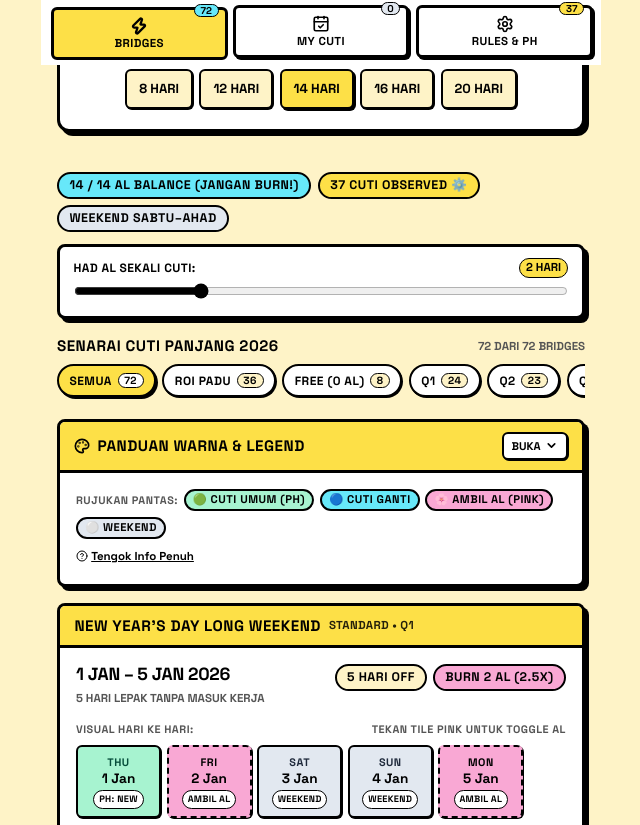
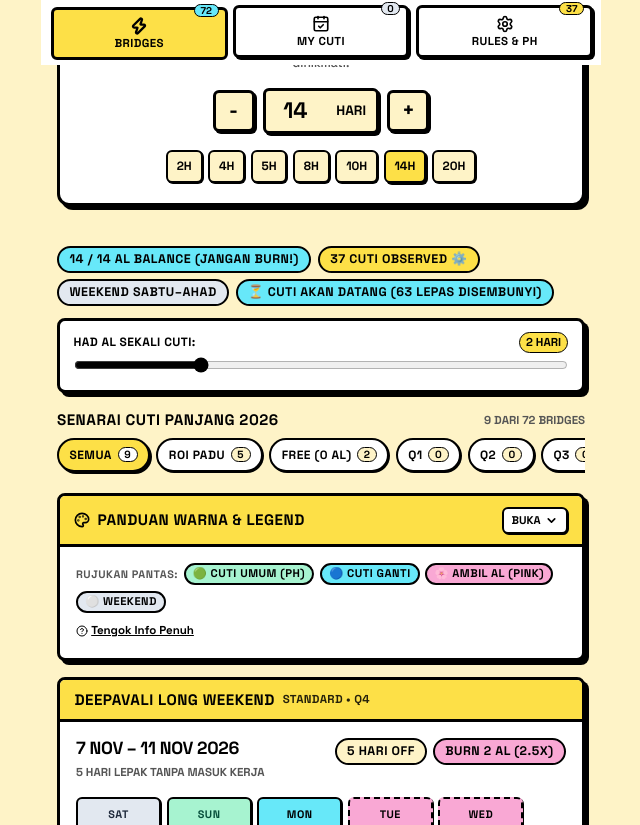
Before and after one commit to NurazimRoizan/CutiReady, a React (Vite) app: page / in a window 1280 px wide. Shown: the part 735-1560 px from the top of the page, without its empty margins (319-959 px from the left). Built offline with nearby package versions, Linux system fonts and the light colour scheme.

Commit message:
fix(ui): remove subtext & icons, replace AL presets with stepper, default filter past holidays

```diff
--- a/src/components/BridgeCard.tsx
+++ b/src/components/BridgeCard.tsx
@@ -7,7 +7,7 @@ import { BrutalistButton } from './BrutalistButton';
 import { DayStripTile } from './DayStripTile';
 import { generateBridgeICS, copyLeaveTextToClipboard } from '../utils/icsExport';
 import { useLeaveStore } from '../store/useLeaveStore';
-import { CalendarPlus, Copy, Check, BookmarkCheck, BookmarkPlus, Zap } from 'lucide-react';
+import { Zap } from 'lucide-react';
 
 interface BridgeCardProps {
   bridge: BridgeOpportunity;
@@ -135,24 +135,6 @@ function BridgeCardComponent({ bridge }: BridgeCardProps) {
       <div style={{ marginBottom: '0.85rem' }}>
         <div
           style={{
-            fontSize: '0.68rem',
-            fontWeight: 800,
-            textTransform: 'uppercase',
-            letterSpacing: '0.5px',
-            color: 'var(--text-muted)',
-            marginBottom: '0.35rem',
-            display: 'flex',
-            justifyContent: 'space-between',
-          }}
-        >
-          <span>Visual Hari Ke Hari:</span>
-          {bridge.alDaysRequired > 0 && (
-            <span>Tekan tile pink untuk toggle AL</span>
-          )}
-        </div>
-
-        <div
-          style={{
             display: 'flex',
             gap: '0.35rem',
             overflowX: 'auto',
@@ -198,22 +180,13 @@ function BridgeCardComponent({ bridge }: BridgeCardProps) {
                 : 'var(--accent-yellow)'
             }
           >
-            {isFullyPlanned ? (
-              <>
-                <BookmarkCheck size={14} strokeWidth={2.5} />
-                <span>DAH LOCK ({bridge.alDaysRequired}H)</span>
-              </>
-            ) : isPartiallyPlanned ? (
-              <>
-                <BookmarkPlus size={14} strokeWidth={2.5} />
-                <span>+ SAMBUNG LOCK</span>
-              </>
-            ) : (
-              <>
-                <BookmarkPlus size={14} strokeWidth={2.5} />
-                <span>+ LOCK CUTI</span>
-              </>
-            )}
+            <span>
+              {isFullyPlanned
+                ? `DAH LOCK (${bridge.alDaysRequired}H)`
+                : isPartiallyPlanned
+                ? '+ SAMBUNG LOCK'
+                : '+ LOCK CUTI'}
+            </span>
           </BrutalistButton>
         )}
 
@@ -222,7 +195,6 @@ function BridgeCardComponent({ bridge }: BridgeCardProps) {
           onClick={() => generateBridgeICS(bridge)}
           color="var(--bg-primary)"
         >
-          <CalendarPlus size={14} strokeWidth={2.5} />
           <span>EXPORT .ICS</span>
         </BrutalistButton>
 
@@ -231,17 +203,7 @@ function BridgeCardComponent({ bridge }: BridgeCardProps) {
           onClick={handleCopy}
           color={copied ? 'var(--accent-green)' : 'var(--bg-secondary)'}
         >
-          {copied ? (
-            <>
-              <Check size={14} strokeWidth={3} />
-              <span>COPIED!</span>
-            </>
-          ) : (
-            <>
-              <Copy size={14} strokeWidth={2.5} />
-              <span>COPY AYAT BOSS</span>
-            </>
-          )}
+          <span>{copied ? 'COPIED!' : 'COPY AYAT BOSS'}</span>
         </BrutalistButton>
       </div>
     </BrutalistCard>
--- a/src/components/BrutalistBadge.tsx
+++ b/src/components/BrutalistBadge.tsx
@@ -7,6 +7,7 @@ export interface BrutalistBadgeProps {
   className?: string;
   size?: 'sm' | 'md';
   onClick?: () => void;
+  title?: string;
 }
 
 export function BrutalistBadge({
@@ -16,6 +17,7 @@ export function BrutalistBadge({
   className = '',
   size = 'md',
   onClick,
+  title,
 }: BrutalistBadgeProps) {
   const isSmall = size === 'sm';
 
@@ -23,6 +25,7 @@ export function BrutalistBadge({
     <span
       className={className}
       onClick={onClick}
+      title={title}
       style={{
         display: 'inline-flex',
         alignItems: 'center',
--- a/src/components/HeroSection.tsx
+++ b/src/components/HeroSection.tsx
@@ -13,13 +13,6 @@ export function HeroSection({
   isHowToUseOpen,
 }: HeroSectionProps) {
   const { annualLeaveBalance, setAlBalance } = useLeaveStore();
-
-  const alPresets = [8, 12, 14, 16, 20];
-
-  const handleAlSelect = (val: number) => {
-    setAlBalance(val);
-    onScrollToPlanner();
-  };
 
   return (
     <section style={{ textAlign: 'center', position: 'relative', marginBottom: '2.5rem' }}>
@@ -122,7 +115,7 @@ export function HeroSection({
         </span>
       </div>
 
-      {/* Quick Interactive Leave Config Box */}
+      {/* Dynamic Remaining Leave Config Box */}
       <div
         style={{
           marginTop: '2rem',
@@ -138,15 +131,15 @@ export function HeroSection({
       >
         <div
           style={{
-            fontSize: '0.85rem',
+            fontSize: '0.88rem',
             fontWeight: 900,
             textTransform: 'uppercase',
-            marginBottom: '0.5rem',
+            marginBottom: '0.35rem',
             letterSpacing: '0.5px',
             color: 'var(--text-color)',
           }}
         >
-          BERAPA HARI BALANCE AL COMPANY BAGI?
+          BERAPA BAKI HARI AL KORANG SEKARANG?
         </div>
 
         <p
@@ -154,34 +147,132 @@ export function HeroSection({
             fontSize: '0.75rem',
             fontWeight: 600,
             color: 'var(--text-muted)',
-            margin: '0 0 0.85rem 0',
+            margin: '0 0 1rem 0',
           }}
         >
-          Pilih kuota AL korang untuk auto-kira kombo cuti panjang paling ngam:
+          Masukkan baki cuti tahunan yang tinggal untuk kira kombo cuti yang sempat dinikmati:
         </p>
 
+        {/* Stepper + Direct Input */}
+        <div
+          style={{
+            display: 'inline-flex',
+            alignItems: 'center',
+            justifyContent: 'center',
+            gap: '0.5rem',
+            marginBottom: '1rem',
+          }}
+        >
+          <button
+            type="button"
+            onClick={() => setAlBalance(Math.max(0, annualLeaveBalance - 1))}
+            style={{
+              backgroundColor: 'var(--bg-primary)',
+              border: 'var(--border-width) solid var(--border-color)',
+              borderRadius: 'var(--border-radius-sm)',
+              width: '42px',
+              height: '42px',
+              fontSize: '1.3rem',
+              fontWeight: 900,
+              cursor: 'pointer',
+              boxShadow: '2px 2px 0px var(--border-color)',
+              display: 'flex',
+              alignItems: 'center',
+              justifyContent: 'center',
+            }}
+          >
+            -
+          </button>
+
+          <div
+            style={{
+              display: 'flex',
+              alignItems: 'center',
+              gap: '0.4rem',
+              backgroundColor: 'var(--bg-primary)',
+              border: 'var(--border-width) solid var(--border-color)',
+              borderRadius: 'var(--border-radius-sm)',
+              padding: '0.2rem 0.65rem',
+              boxShadow: '2px 2px 0px var(--border-color)',
+            }}
+          >
+            <input
+              type="number"
+              min={0}
+              max={60}
+              value={annualLeaveBalance}
+              onChange={(e) => {
+                const val = parseInt(e.target.value, 10);
+                setAlBalance(isNaN(val) ? 0 : Math.max(0, Math.min(60, val)));
+              }}
+              style={{
+                width: '54px',
+                textAlign: 'center',
+                fontSize: '1.4rem',
+                fontWeight: 900,
+                backgroundColor: 'transparent',
+                border: 'none',
+                color: 'var(--text-color)',
+                outline: 'none',
+              }}
+            />
+            <span
+              style={{
+                fontSize: '0.85rem',
+                fontWeight: 900,
+                textTransform: 'uppercase',
+                color: 'var(--text-color)',
+              }}
+            >
+              HARI
+            </span>
+          </div>
+
+          <button
+            type="button"
+            onClick={() => setAlBalance(annualLeaveBalance + 1)}
+            style={{
+              backgroundColor: 'var(--bg-primary)',
+              border: 'var(--border-width) solid var(--border-color)',
+              borderRadius: 'var(--border-radius-sm)',
+              width: '42px',
+              height: '42px',
+              fontSize: '1.3rem',
+              fontWeight: 900,
+              cursor: 'pointer',
+              boxShadow: '2px 2px 0px var(--border-color)',
+              display: 'flex',
+              alignItems: 'center',
+              justifyContent: 'center',
+            }}
+          >
+            +
+          </button>
+        </div>
+
+        {/* Quick Click Chips */}
         <div
           style={{
             display: 'flex',
-            gap: '0.4rem',
+            gap: '0.35rem',
             justifyContent: 'center',
             flexWrap: 'wrap',
           }}
         >
-          {alPresets.map((val) => {
+          {[2, 4, 5, 8, 10, 14, 20].map((val) => {
             const isSelected = annualLeaveBalance === val;
             return (
               <button
                 key={val}
                 type="button"
-                onClick={() => handleAlSelect(val)}
+                onClick={() => setAlBalance(val)}
                 style={{
                   backgroundColor: isSelected ? 'var(--accent-yellow)' : 'var(--bg-primary)',
                   color: 'var(--text-color)',
                   border: '2px solid var(--border-color)',
                   borderRadius: 'var(--border-radius-sm)',
-                  padding: '0.5rem 0.75rem',
-                  fontSize: '0.82rem',
+                  padding: '0.35rem 0.55rem',
+                  fontSize: '0.75rem',
                   fontWeight: 900,
                   textTransform: 'uppercase',
                   cursor: 'pointer',
@@ -192,7 +283,7 @@ export function HeroSection({
                   userSelect: 'none',
                 }}
               >
-                {val} HARI
+                {val}H
               </button>
             );
           })}
--- a/src/components/HowToUseModal.tsx
+++ b/src/components/HowToUseModal.tsx
@@ -210,7 +210,7 @@ export function HowToUseModal({ isOpen, onClose }: HowToUseModalProps) {
             onClick={onClose}
             style={{ width: '100%' }}
           >
-            FAHAM, JOM TAPAU CUTI! 🌴
+            FAHAM, JOM TAPAU CUTI!
           </BrutalistButton>
         </div>
       </div>
--- a/src/components/LegendGuide.tsx
+++ b/src/components/LegendGuide.tsx
@@ -334,7 +334,7 @@ export function LegendGuide() {
                     marginTop: '2px',
                   }}
                 >
-                  🌴 Yellow Header
+                  🟨 Banner Kuning
                 </div>
                 <div>
                   <div style={{ fontSize: '0.8rem', fontWeight: 900, textTransform: 'uppercase' }}>
--- a/src/pages/BridgesView.tsx
+++ b/src/pages/BridgesView.tsx
@@ -1,4 +1,5 @@
 import { useState, useMemo, useRef } from 'react';
+import { format } from 'date-fns';
 import { useLeaveStore } from '../store/useLeaveStore';
 import { HeroSection } from '../components/HeroSection';
 import { FilterTabs } from '../components/FilterTabs';
@@ -30,6 +31,8 @@ export function BridgesView({
     setMaxAlPerBridge,
     observedHolidayIds,
     weekendType,
+    hidePastHolidays,
+    toggleHidePastHolidays,
   } = useLeaveStore();
 
   const [activeTab, setActiveTab] = useState<FilterTabType>('ALL');
@@ -37,31 +40,47 @@ export function BridgesView({
 
   const remainingAl = Math.max(0, annualLeaveBalance - plannedLeaveDates.length);
 
+  const todayStr = useMemo(() => format(new Date(), 'yyyy-MM-dd'), []);
+
+  // Count past bridges (ended before today)
+  const pastBridgesCount = useMemo(() => {
+    return bridges.filter((b) => b.endDate < todayStr).length;
+  }, [bridges, todayStr]);
+
+  // Base list of bridges filtered by hidePastHolidays
+  const baseBridges = useMemo(() => {
+    if (hidePastHolidays) {
+      const upcoming = bridges.filter((b) => b.endDate >= todayStr);
+      return upcoming.length > 0 ? upcoming : bridges;
+    }
+    return bridges;
+  }, [bridges, hidePastHolidays, todayStr]);
+
   const handleScrollToBridges = () => {
     bridgesListRef.current?.scrollIntoView({ behavior: 'smooth' });
   };
 
-  // Compute tab counts
+  // Compute tab counts based on baseBridges
   const tabCounts = useMemo(() => {
     const counts: Record<FilterTabType, number> = {
-      ALL: bridges.length,
-      HIGH_ROI: bridges.filter((b) => b.roiMultiplier >= 3).length,
-      ZERO_AL: bridges.filter((b) => b.alDaysRequired === 0).length,
-      Q1: bridges.filter((b) => b.quarter === 'Q1').length,
-      Q2: bridges.filter((b) => b.quarter === 'Q2').length,
-      Q3: bridges.filter((b) => b.quarter === 'Q3').length,
-      Q4: bridges.filter((b) => b.quarter === 'Q4').length,
+      ALL: baseBridges.length,
+      HIGH_ROI: baseBridges.filter((b) => b.roiMultiplier >= 3).length,
+      ZERO_AL: baseBridges.filter((b) => b.alDaysRequired === 0).length,
+      Q1: baseBridges.filter((b) => b.quarter === 'Q1').length,
+      Q2: baseBridges.filter((b) => b.quarter === 'Q2').length,
+      Q3: baseBridges.filter((b) => b.quarter === 'Q3').length,
+      Q4: baseBridges.filter((b) => b.quarter === 'Q4').length,
     };
     return counts;
-  }, [bridges]);
+  }, [baseBridges]);
 
   // Filter bridges according to active tab
   const filteredBridges = useMemo(() => {
-    if (activeTab === 'ALL') return bridges;
-    if (activeTab === 'HIGH_ROI') return bridges.filter((b) => b.roiMultiplier >= 3);
-    if (activeTab === 'ZERO_AL') return bridges.filter((b) => b.alDaysRequired === 0);
-    return bridges.filter((b) => b.quarter === activeTab);
-  }, [bridges, activeTab]);
+    if (activeTab === 'ALL') return baseBridges;
+    if (activeTab === 'HIGH_ROI') return baseBridges.filter((b) => b.roiMultiplier >= 3);
+    if (activeTab === 'ZERO_AL') return baseBridges.filter((b) => b.alDaysRequired === 0);
+    return baseBridges.filter((b) => b.quarter === activeTab);
+  }, [baseBridges, activeTab]);
 
   return (
     <div>
@@ -100,6 +119,19 @@ export function BridgesView({
         <BrutalistBadge color="var(--weekend-bg)">
           {weekendType === 'SAT_SUN' ? 'WEEKEND SABTU–AHAD' : 'WEEKEND JUMAAT–SABTU'}
         </BrutalistBadge>
+
+        {pastBridgesCount > 0 && (
+          <BrutalistBadge
+            color={hidePastHolidays ? 'var(--accent-cyan)' : 'var(--accent-orange)'}
+            style={{ cursor: 'pointer' }}
+            onClick={toggleHidePastHolidays}
+            title="Klik untuk ubah paparan cuti lepas"
+          >
+            {hidePastHolidays
+              ? `⏳ CUTI AKAN DATANG (${pastBridgesCount} LEPAS DISEMBUNYI)`
+              : `👁️ TUNJUK SEMUA (TERMASUK ${pastBridgesCount} LEPAS)`}
+          </BrutalistBadge>
+        )}
 
         {plannedLeaveDates.length > 0 && (
           <BrutalistBadge
@@ -247,7 +279,19 @@ export function BridgesView({
               Filter ni takde cuti panjang dengan had maksimum{' '}
               <strong>{maxAlPerBridge} hari AL</strong>. Cuba naikkan slider had AL atau klik tab SEMUA!
             </p>
-            <div style={{ display: 'flex', gap: '0.5rem', justifyContent: 'center' }}>
+            {hidePastHolidays && pastBridgesCount > 0 && (
+              <p
+                style={{
+                  fontSize: '0.78rem',
+                  fontWeight: 600,
+                  color: 'var(--text-muted)',
+                  marginBottom: '1rem',
+                }}
+              >
+                ({pastBridgesCount} cuti bagi tarikh yang telah berlalu disembunyikan. Korang boleh buka semula bila-bila masa.)
+              </p>
+            )}
+            <div style={{ display: 'flex', gap: '0.5rem', justifyContent: 'center', flexWrap: 'wrap' }}>
               <BrutalistButton
                 size="sm"
                 color="var(--accent-yellow)"
@@ -255,10 +299,19 @@ export function BridgesView({
               >
                 TENGOK SEMUA CUTI
               </BrutalistButton>
+              {hidePastHolidays && pastBridgesCount > 0 && (
+                <BrutalistButton
+                  size="sm"
+                  color="var(--accent-cyan)"
+                  onClick={toggleHidePastHolidays}
+                >
+                  TUNJUK CUTI LEPAS ({pastBridgesCount})
+                </BrutalistButton>
+              )}
               {maxAlPerBridge < 5 && (
                 <BrutalistButton
                   size="sm"
-                  color="var(--accent-cyan)"
+                  color="var(--bg-primary)"
                   onClick={() => setMaxAlPerBridge(maxAlPerBridge + 1)}
                 >
                   <SlidersHorizontal size={14} />
--- a/src/pages/MyPlanView.tsx
+++ b/src/pages/MyPlanView.tsx
@@ -83,7 +83,7 @@ export function MyPlanView({ bridges, onGoToBridges }: MyPlanViewProps) {
               margin: 0,
             }}
           >
-            Dossier Cuti Saya 🌴
+            Dossier Cuti Saya
           </h2>
         </div>
 
--- a/src/store/useLeaveStore.ts
+++ b/src/store/useLeaveStore.ts
@@ -21,6 +21,9 @@ interface LeaveStore extends UserPreferences {
   togglePlannedLeaveDate: (date: string) => void;
   togglePlannedBridgeDates: (dates: string[]) => void;
   clearAllPlannedLeave: () => void;
+  hidePastHolidays: boolean;
+  toggleHidePastHolidays: () => void;
+  setHidePastHolidays: (hide: boolean) => void;
   resetToDefaults: () => void;
 }
 
@@ -36,6 +39,12 @@ export const useLeaveStore = create<LeaveStore>()(
       plannedLeaveDates: [],
       observedHolidayIds: DEFAULT_HOLIDAYS_2026.map((h) => h.id),
       activePreset: 'ALL',
+      hidePastHolidays: true,
+
+      toggleHidePastHolidays: () =>
+        set((state) => ({ hidePastHolidays: !state.hidePastHolidays })),
+
+      setHidePastHolidays: (hidePastHolidays) => set({ hidePastHolidays }),
 
       setState: (state) => {
         set({
@@ -146,6 +155,7 @@ export const useLeaveStore = create<LeaveStore>()(
           plannedLeaveDates: [],
           observedHolidayIds: DEFAULT_HOLIDAYS_2026.map((h) => h.id),
           activePreset: 'ALL',
+          hidePastHolidays: true,
         });
       },
     }),
--- a/src/types/index.ts
+++ b/src/types/index.ts
@@ -114,4 +114,5 @@ export interface UserPreferences {
   observedHolidayIds: string[];
   allowSaturdayReplacements: boolean;
   plannedLeaveDates: string[]; // User's locked-in AL choices
+  hidePastHolidays?: boolean;
 }
--- a/src/utils/icsExport.ts
+++ b/src/utils/icsExport.ts
@@ -31,7 +31,7 @@ export function generateBridgeICS(bridge: BridgeOpportunity): void {
     `DTSTAMP:${nowIso}`,
     `DTSTART;VALUE=DATE:${start}`,
     `DTEND;VALUE=DATE:${endFormatted}`,
-    `SUMMARY:🌴 Cuti: ${bridge.title}`,
+    `SUMMARY:Cuti: ${bridge.title}`,
     `DESCRIPTION:Total ${bridge.totalDaysOff} days off by applying ${bridge.alDaysRequired} days AL.\\n${alDescription}`,
     'STATUS:CONFIRMED',
     'END:VEVENT',
@@ -72,7 +72,7 @@ export function generateFullPlanICS(bridges: BridgeOpportunity[], stateName: str
       `DTSTAMP:${nowIso}`,
       `DTSTART;VALUE=DATE:${start}`,
       `DTEND;VALUE=DATE:${endFormatted}`,
-      `SUMMARY:🌴 Cuti: ${bridge.title}`,
+      `SUMMARY:Cuti: ${bridge.title}`,
       `DESCRIPTION:${bridge.totalDaysOff} days off (${bridge.alDaysRequired} AL days applied).\\n${alDescription}`,
       'STATUS:CONFIRMED',
       'END:VEVENT',
@@ -110,7 +110,7 @@ export function copyLeaveTextToClipboard(bridge: BridgeOpportunity): Promise<voi
       : 'Tak payah tolak AL (Cuti Umum / Free Break)';
 
   const text = [
-    `🌴 Permohonan Cuti / Leave Request: ${bridge.title}`,
+    `🗓️ Permohonan Cuti / Leave Request: ${bridge.title}`,
     `🗓️ Tarikh Cuti: ${bridge.startDate} hingga ${bridge.endDate} (${bridge.totalDaysOff} hari rehat berterusan)`,
     `📝 Hari AL Nak Apply (${bridge.alDaysRequired} hari): ${alText}`,
     `💬 Nota: Handover kerja settle, approved please boss? Jangan kacau time ni ya 🏖️`,
```
